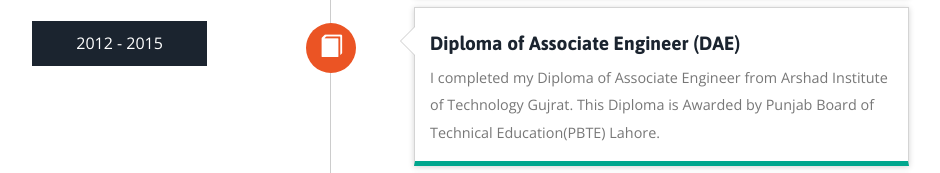
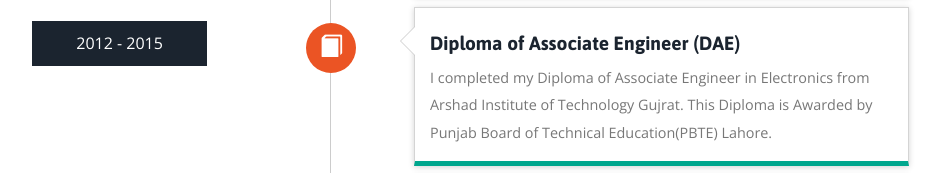
Before and after one commit to Sanan4li/Portfolio, a plain HTML site: page index.html in a window 1280 px wide. Shown: the part 2499-2672 px from the top of the page, without its empty margins (301-1241 px from the left). Drawn offline with nearby package versions, Linux system fonts and the light colour scheme; files whose address does not match are found by name.

Commit message:
Update index.html

```diff
--- a/index.html
+++ b/index.html
@@ -293,7 +293,7 @@ Smartphone Compatible web template, free webdesigns for Nokia, Samsung, LG, Sony
 																	</div>
 																	<div class="timeline-body">
 																	  <p>
-																	      I completed my Diploma of Associate Engineer from Arshad Institute of Technology Gujrat. This Diploma is Awarded by Punjab Board of Technical Education(PBTE) Lahore.
+																	      I completed my Diploma of Associate Engineer in Electronics from Arshad Institute of Technology Gujrat. This Diploma is Awarded by Punjab Board of Technical Education(PBTE) Lahore.
 																	    </p>
 																	</div>
 																  </div>
```
